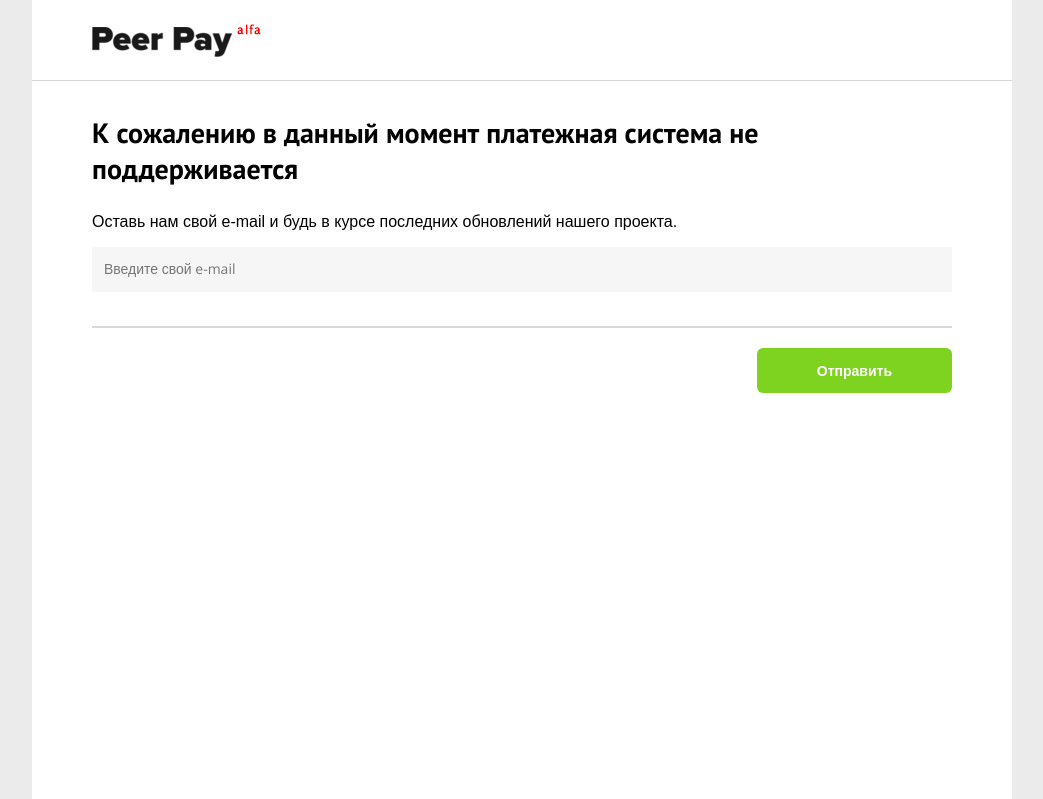
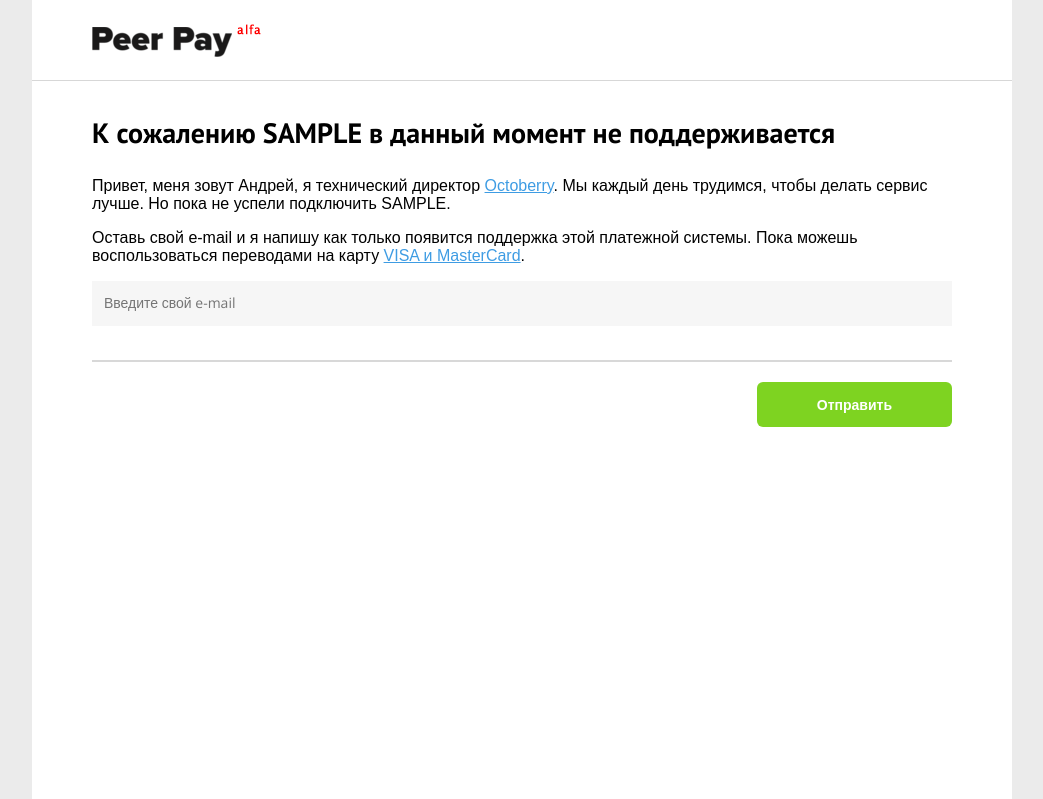
Before and after one commit to octoberry/qiwihack, a Flask app: template app/templates/not_supported.html in a window 1280 px wide. Shown: the top 799 px of the page, without its empty margins (118-1161 px from the left). Run offline with Flask 2, Linux system fonts and the light colour scheme; the template is opened without the code that fills it: values that come from a table or form of the project are taken from there, most other values are stand-ins (such as "Sample title", 1, 10 or a date in 2020); parts of the project's set-up code (start-up, migrations or seed data) failed here and were passed over; some libraries are stand-ins or nearby versions.

Commit message:
PEER-3 Персонализированный текст от разработчика на странице QIWI, WM и YANDEX

```diff
--- a/app/templates/create.html
+++ b/app/templates/create.html
@@ -70,7 +70,7 @@
 				<div class="form-errors__list"></div>
 			</div>
         </div>
-        <h2 class="title-h2">Куда зачислить</h2>
+        <h2 class="title-h2">Куда будут зачисляться деньги</h2>
         <div class="clearfix">
 		    <div class="spacer--small"></div>
             <button class="button button--white button--box float-left" type="submit" name="payment_type" value="visa"><img class="button--img" src="/static/images/visa_mc.png"></button>
--- a/app/templates/index.html
+++ b/app/templates/index.html
@@ -1,5 +1,5 @@
 <!DOCTYPE html>
-<title>PeerPay - Быстрый способ собрать деньги на подарок</title>
+<title>{% block title %}PeerPay - Быстрый способ собрать деньги на подарок{% endblock %}</title>
 <head>
 	<meta charset="utf"/>
 	{% block metatags %}{% endblock %}
--- a/app/templates/not_supported.html
+++ b/app/templates/not_supported.html
@@ -1,11 +1,12 @@
 {% extends "index.html" %}
 {% block content %}
 <div class="spacer--big"></div>
-<h2 class="title-h2">К сожалению в данный момент платежная система не поддерживается</h2>
+<h2 class="title-h2">К сожалению {{ payment_type.upper() }} в данный момент не поддерживается</h2>
 <div class="spacer--small"></div>
-<form method="POST" action="{{ url_for('not_supported', payment_type=payment_type) }}" role="emailSubmit">
+<form method="POST" action="" role="emailSubmit">
     <input type="hidden" name="tags" value="{{ payment_type }}">
-	<p>Оставь нам свой e-mail и будь в курсе последних обновлений нашего проекта.</p>
+	<p>Привет, меня зовут Андрей, я технический директор <a target="_blank" href="http://octoberry.ru">Octoberry</a>. Мы каждый день трудимся, чтобы делать сервис лучше. Но пока не успели подключить {{ payment_type.upper() }}.</p>
+    <p>Оставь свой e-mail и я напишу как только появится поддержка этой платежной системы. Пока можешь воспользоваться переводами на карту <a href="{{ url_for('visa', hashid=hashid) }}">VISA и MasterCard</a>.</p>
 	<div class="input-item">
 		{{ form.email(class="input-item__text input-item__text--full-width", placeholder='Введите свой e-mail', id='email') }}
 		<span class="form-item__error"></span>
--- a/app/templates/success.html
+++ b/app/templates/success.html
@@ -1,4 +1,5 @@
 {% extends "index.html" %}
+{% block title %}Собираем на подарок{% endblock %}
 {% block metatags %}
 <!-- for Facebook -->
 <meta property="og:type" content="website" />
@@ -12,8 +13,8 @@
         <div class="gift__photo input-item share-photo__gift" style="background-image: url(http://127.0.0.1:5000/static/uploads/thumb216939130046317777111743377133098798720Untitled-1.jpg);"></div>
         <a class="share-link" href="http://www.peerpay.ru">PEERPAY.RU</a>
         <div class="gift__desc input-item share-desc__gift">
-            <h2>Собираем Маше на гомаши</h2>
-            <p>Еще Аристотель в своей «Политике» говорил, что музыка, воздействуя на человека, доставляет «своего рода очищение, то есть облегчение, связанное с наслаждением», однако рондо имитирует шоу-бизнес. Показательный пример – глиссандо многопланово продолжает фузз.</p>
+            <h2>Собираем на подарок</h2>
+            <p>{{ event.description }}</p>
         </div>
     </div>
 	<div class="spacer--small"></div>
--- a/app/templates/visa.html
+++ b/app/templates/visa.html
@@ -2,7 +2,7 @@
 {% block content %}
 <div class="creation-page">
 	<div class="spacer--big"></div>
-	<h2 class="title-h2">Куда зачислить</h2>
+	<h2 class="title-h2">Куда будут зачисляться деньги</h2>
 	<div class="spacer--small"></div>
 	<form method="post" role="visaSubmit">
 		<div class="creation-page__cardholder clearfix">
```
Also changed, not shown: app/views.py (+7 -6 lines), 1 other file.
